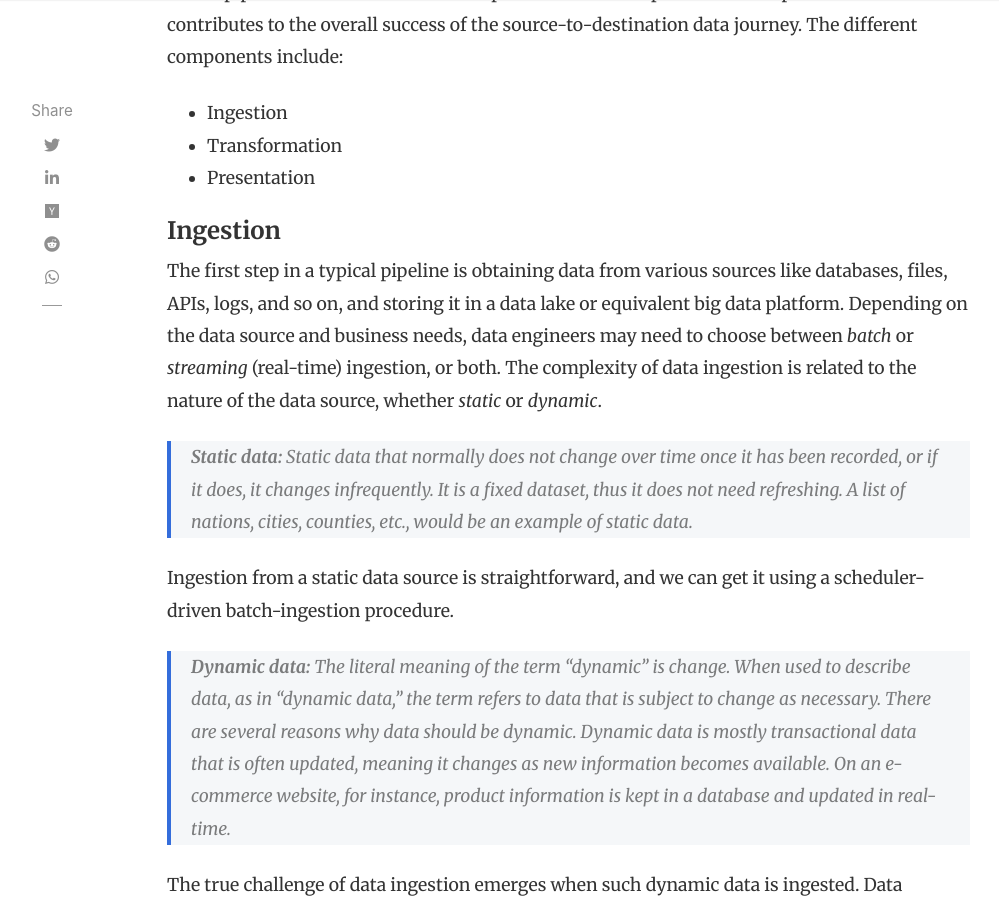
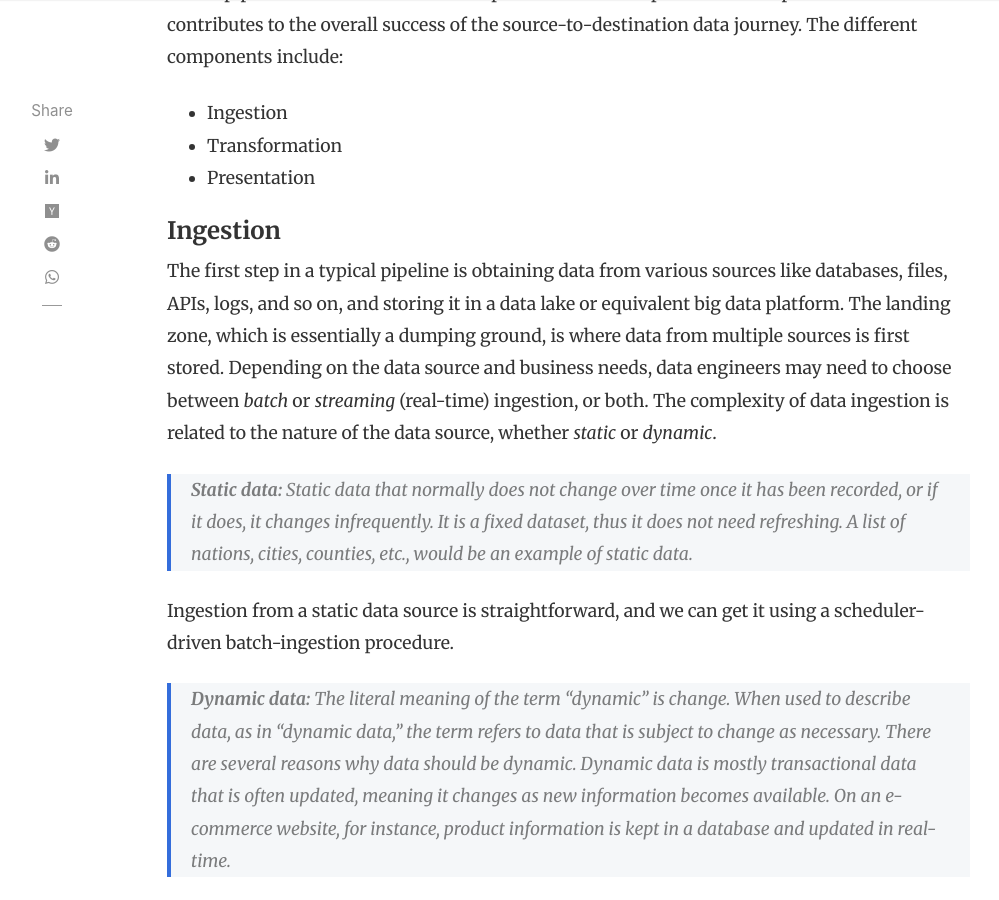
Before and after one commit to SenthilNayagan/senthilnayagan.github.io, a Jekyll site: the page built from _posts/data-management/data-engineering/2022-07-24-introduction-to-data-engineering.markdown, in a window 1280 px wide and 900 px high, scrolled down 3251 px. Shown: the whole window, without its empty margins (118-1117 px from the left). Built offline with Jekyll 4.4.1, drawn with Linux system fonts in a browser that asks for light colours; nearby versions of some CDN libraries; comment, search, counter and statistics services are not loaded.

Commit message:
Update 2022-07-24-introduction-to-data-engineering.markdown
Modified

```diff
--- a/_posts/data-management/data-engineering/2022-07-24-introduction-to-data-engineering.markdown
+++ b/_posts/data-management/data-engineering/2022-07-24-introduction-to-data-engineering.markdown
@@ -42,7 +42,7 @@ A data pipeline consists of several components. Each component does a specific f
 - Presentation
 
 #### Ingestion
-The first step in a typical pipeline is obtaining data from various sources like databases, files, APIs, logs, and so on, and storing it in a data lake or equivalent big data platform. Depending on the data source and business needs, data engineers may need to choose between *batch* or *streaming* (real-time) ingestion, or both. The complexity of data ingestion is related to the nature of the data source, whether *static* or *dynamic*.
+The first step in a typical pipeline is obtaining data from various sources like databases, files, APIs, logs, and so on, and storing it in a data lake or equivalent big data platform. The landing zone, which is essentially a dumping ground, is where data from multiple sources is first stored. Depending on the data source and business needs, data engineers may need to choose between *batch* or *streaming* (real-time) ingestion, or both. The complexity of data ingestion is related to the nature of the data source, whether *static* or *dynamic*.
 
 > **Static data:** Static data that normally does not change over time once it has been recorded, or if it does, it changes infrequently. It is a fixed dataset, thus it does not need refreshing. A list of nations, cities, counties, etc., would be an example of static data.
 
```
